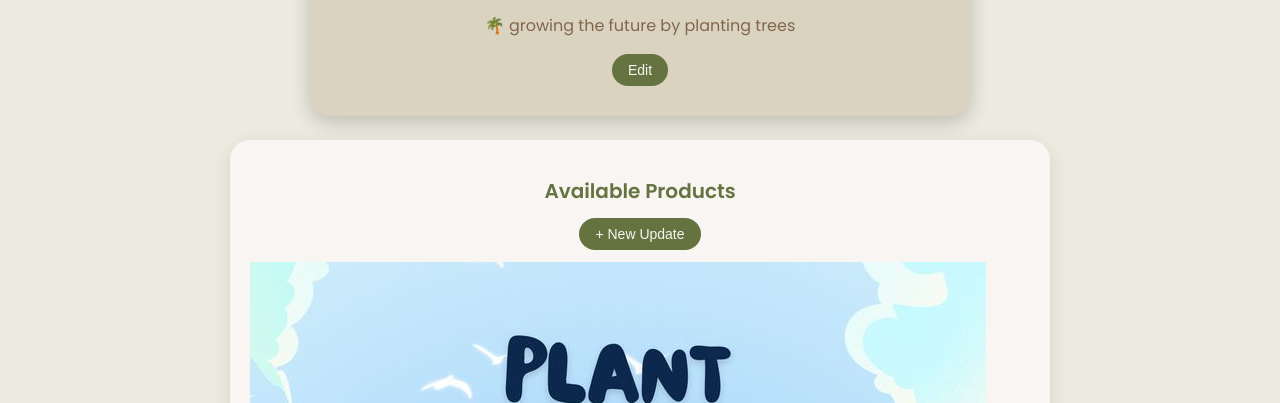
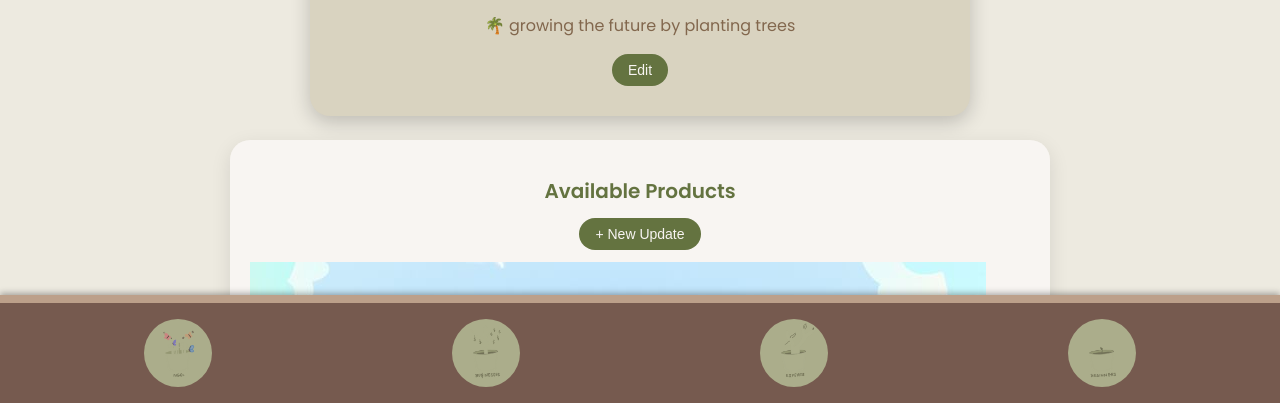
Before and after one commit to lauremhsn/bloom, a website: page ngoProfile.html in a window 1280 px wide. Shown: the part 397-800 px from the top of the page. Drawn offline with Linux system fonts and the light colour scheme.

Commit message:
Update ngoProfile.html

```diff
--- a/ngoProfile.html
+++ b/ngoProfile.html
@@ -82,6 +82,21 @@
             </div>
         </div>
     </div>
+    <div class="bottomFeedTypes">
+        <a href="ngoExplore.html" class="feedIcon">
+            <img src="ngos.png" style="width: 70px; height: 70px;"/>
+        </a>
+        <a href="businessExplore.html" class="feedIcon">
+            <img src="businesses.png" style="width: 70px; height: 70px;"/>
+        </a>
+        <a href="profExplore.html" class="feedIcon">
+            <img src="experts.png" style="width: 70px; height: 70px;"/>
+        </a>
+        <a href="beginnerExplore.html" class="feedIcon">
+            <img src="beginners.png" style="width: 70px; height: 70px;"/>
+        </a>
+     <!--<a href="friends.html" class="feedIcon selected">👥 Friends</a>-->
+    </div>
 
     <script type="module">
         import { eventList } from "./NGOProfile.js";
```
